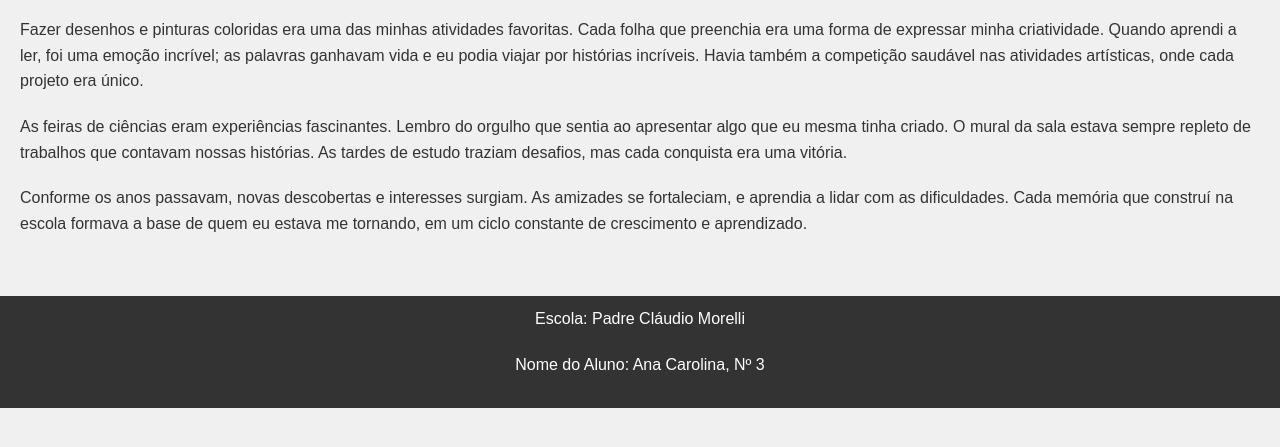
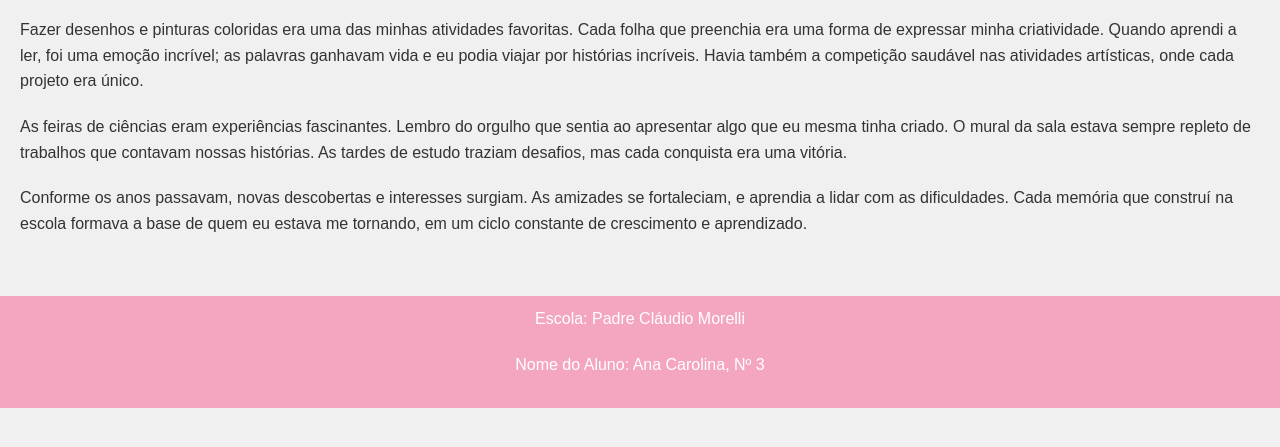
Before and after one commit to anab155/memorias-escolares, a plain HTML site: page index.html in a window 1280 px wide. Shown: the part 217-664 px from the top of the page. Drawn offline with Linux system fonts and the light colour scheme.

Commit message:
Update style.css

```diff
--- a/style.css
+++ b/style.css
@@ -65,7 +65,7 @@ p {
 }
 
 footer {
-    background-color: #333; /* Cor do rodapé */
+    background-color: #f4a6c0; /* Rosa claro para o rodapé */
     color: white;
     text-align: center;
     padding: 10px;
```
